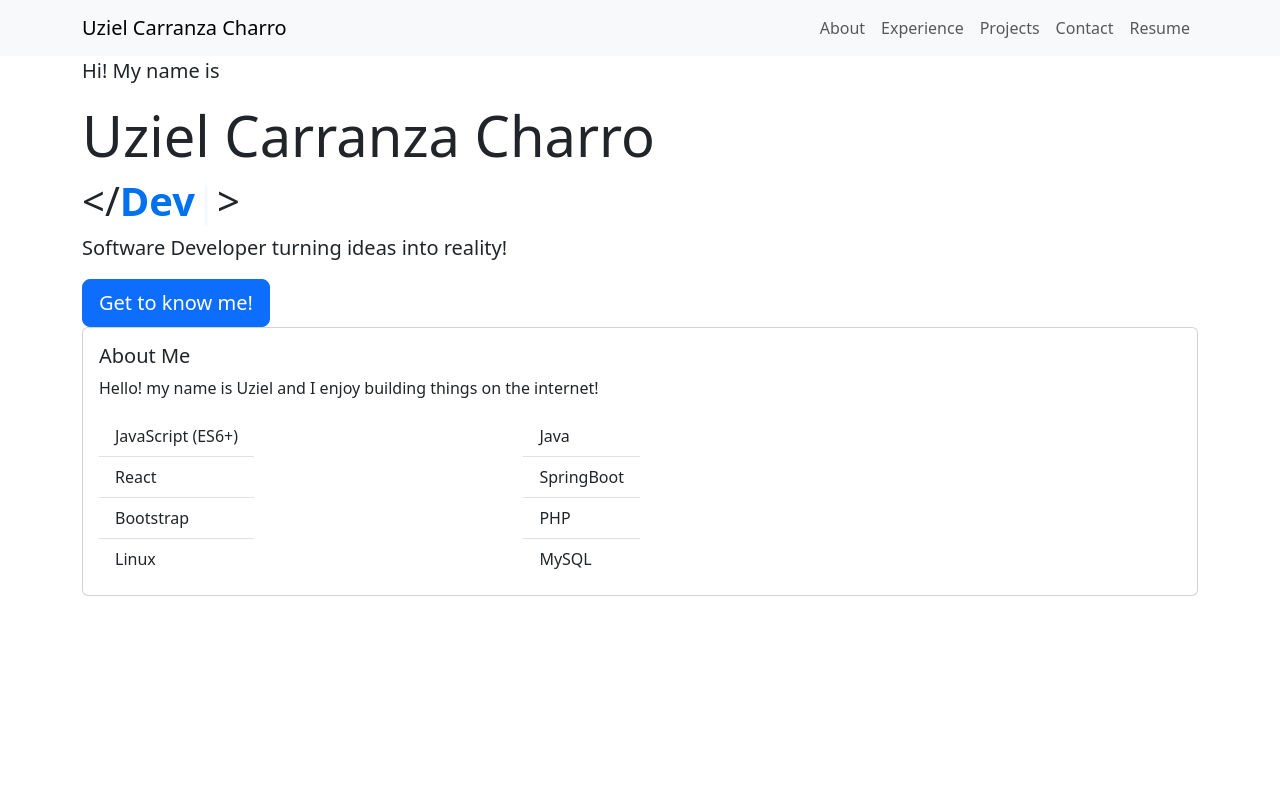
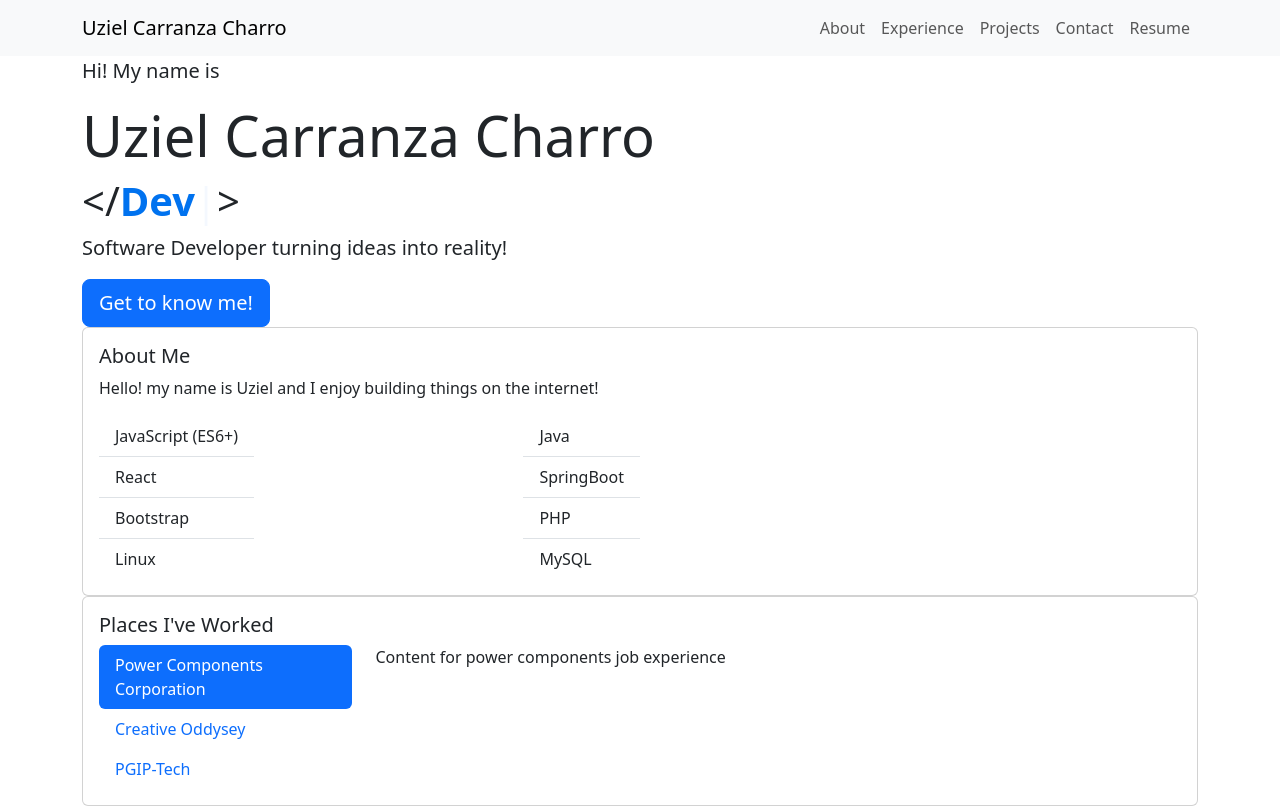
Before and after one commit to UzielCarranza/developeando, a React (Create React App) app: page / in a window 1280 px wide. Built offline with nearby package versions, Linux system fonts and the light colour scheme.

Commit message:
renders the Job experience components

```diff
--- a/src/App.js
+++ b/src/App.js
@@ -1,6 +1,7 @@
 import {NavBar} from "./components/NavBar";
 import {CallToAction} from "./components/Header";
 import {AboutMe} from "./components/AboutMe";
+import {JobExperience} from "./components/JobExperience";
 
 function App() {
   return (
@@ -8,6 +9,7 @@ function App() {
       <NavBar/>
         <CallToAction/>
         <AboutMe/>
+      <JobExperience/>
     </div>
   );
 }
```
